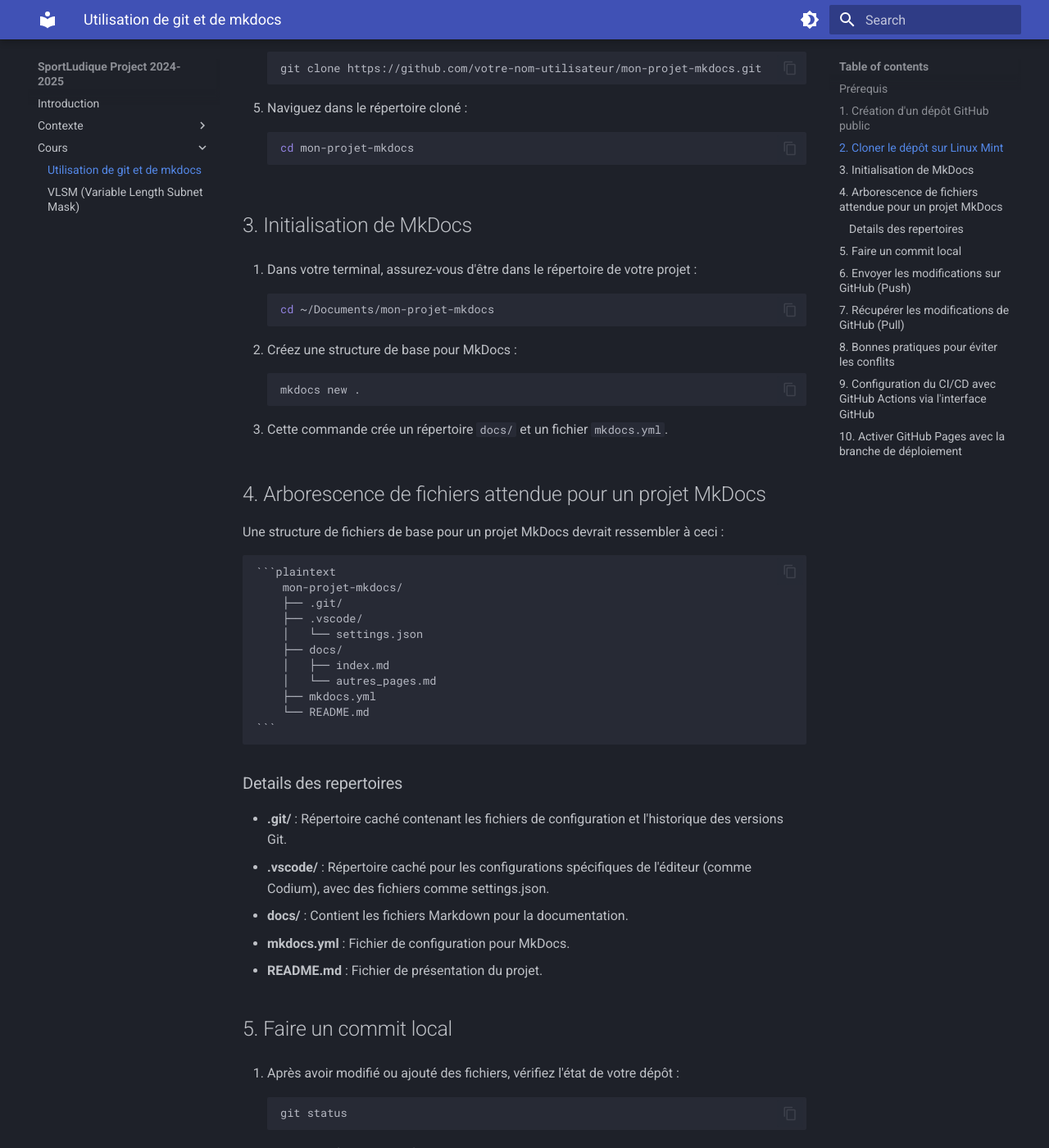
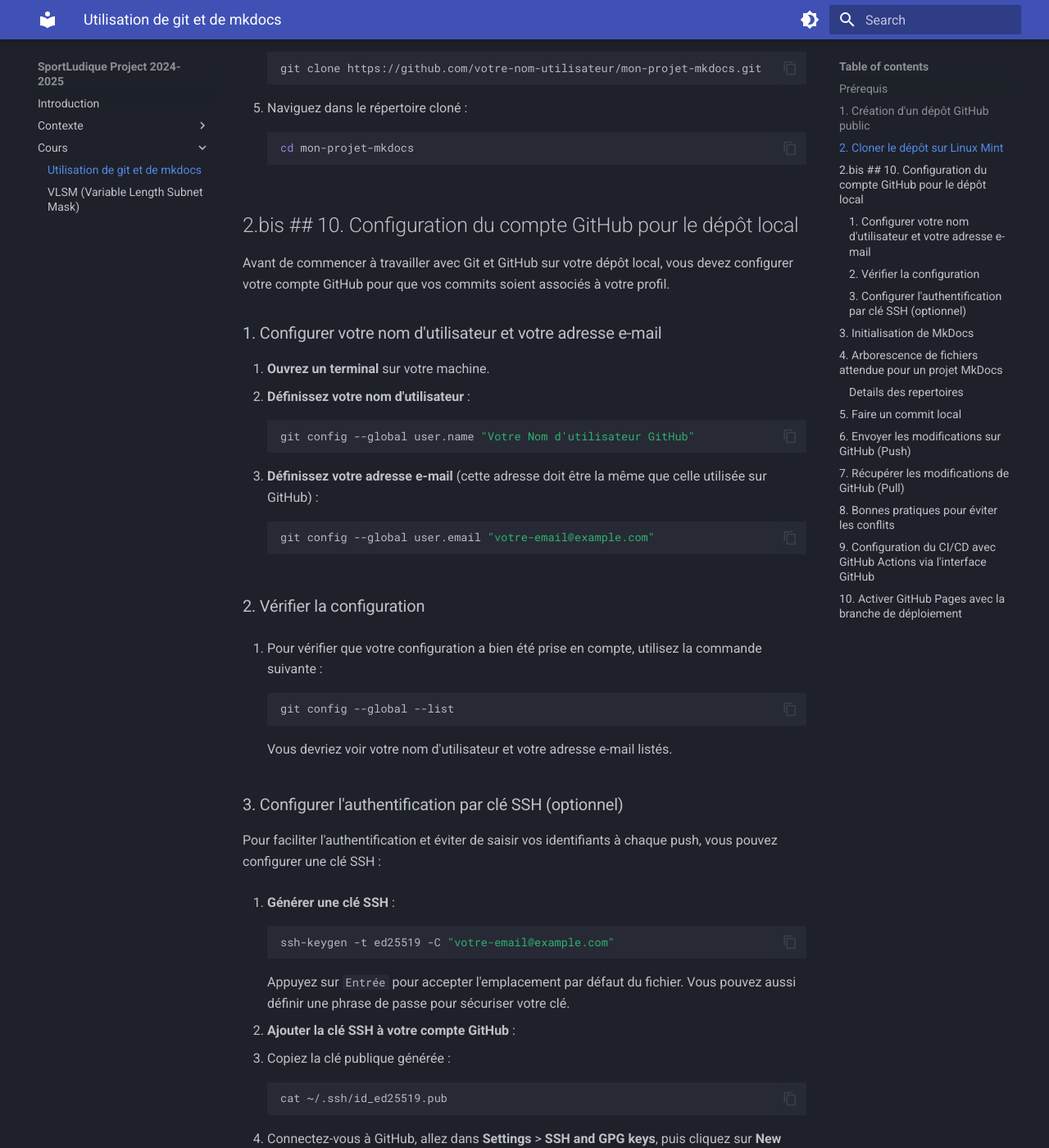
Before and after one commit to lmeryFulbert/SportLudique2024-2025, an MkDocs documentation site: the page built from docs/cours/01-git-mkdocs.md, in a window 1280 px wide and 1400 px high, scrolled down 762 px. Shown: the whole window at 82% size. Built offline with MkDocs 1.6.1 and Material for MkDocs 9.7.7, drawn with Linux system fonts in a browser that asks for light colours; some of the changed text lies outside the part shown.

Commit message:
add config compte github

````diff
--- a/docs/cours/01-git-mkdocs.md
+++ b/docs/cours/01-git-mkdocs.md
@@ -31,6 +31,66 @@ Avant de commencer, assurez-vous d'avoir les éléments suivants installés sur
     ```bash
     cd mon-projet-mkdocs
     ```
+
+## 2.bis ## 10. Configuration du compte GitHub pour le dépôt local
+
+Avant de commencer à travailler avec Git et GitHub sur votre dépôt local, vous devez configurer votre compte GitHub pour que vos commits soient associés à votre profil.
+
+### 1. Configurer votre nom d'utilisateur et votre adresse e-mail
+
+1. **Ouvrez un terminal** sur votre machine.
+2. **Définissez votre nom d'utilisateur** :
+
+    ```bash
+    git config --global user.name "Votre Nom d'utilisateur GitHub"
+    ```
+
+3. **Définissez votre adresse e-mail** (cette adresse doit être la même que celle utilisée sur GitHub) :
+
+    ```bash
+    git config --global user.email "votre-email@example.com"
+    ```
+
+### 2. Vérifier la configuration
+
+1. Pour vérifier que votre configuration a bien été prise en compte, utilisez la commande suivante :
+
+    ```bash
+    git config --global --list
+    ```
+
+    Vous devriez voir votre nom d'utilisateur et votre adresse e-mail listés.
+
+### 3. Configurer l'authentification par clé SSH (optionnel)
+
+Pour faciliter l'authentification et éviter de saisir vos identifiants à chaque push, vous pouvez configurer une clé SSH :
+
+1. **Générer une clé SSH** :
+
+    ```bash
+    ssh-keygen -t ed25519 -C "votre-email@example.com"
+    ```
+
+    Appuyez sur `Entrée` pour accepter l'emplacement par défaut du fichier. Vous pouvez aussi définir une phrase de passe pour sécuriser votre clé.
+
+2. **Ajouter la clé SSH à votre compte GitHub** :
+   - Copiez la clé publique générée :
+
+    ```bash
+    cat ~/.ssh/id_ed25519.pub
+    ```
+
+   - Connectez-vous à GitHub, allez dans **Settings** > **SSH and GPG keys**, puis cliquez sur **New SSH key**. Collez la clé dans le champ prévu à cet effet et donnez-lui un nom.
+
+3. **Tester la connexion** :
+
+    ```bash
+    ssh -T git@github.com
+    ```
+
+    Si tout est bien configuré, vous recevrez un message de confirmation de la connexion.
+
+---
 
 ## 3. Initialisation de MkDocs
 
````
